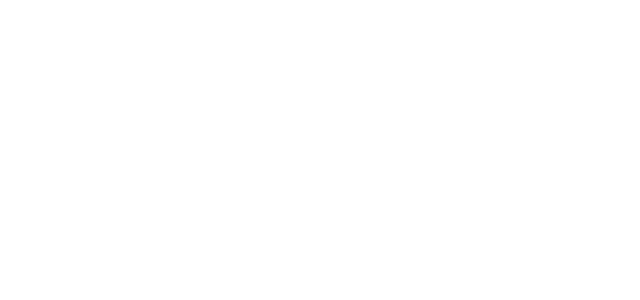
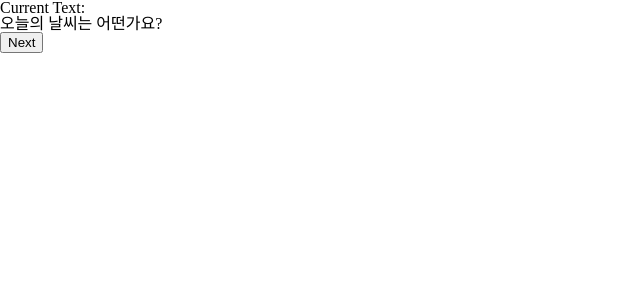
Before and after one commit to NeronsInTheRoom/NeronsInTheRoom_front, a React (Create React App) app: page /audioplayer in a window 1280 px wide. Before the commit this address had no page. Shown: the top 300 px of the page, without its empty margins (0-640 px from the left). Built offline with nearby package versions, Linux system fonts and the light colour scheme; no server answers.

Commit message:
데이터로 음성변환 성공

```diff
--- a/src/App.js
+++ b/src/App.js
@@ -3,6 +3,7 @@
 import Main from "./pages/Main"
 import Question from "./pages/Question";
 import Complete from "./pages/Complete";
+import AudioPlayer from "./pages/AudioPlayer";
 
 function App() {
   return (
@@ -15,6 +16,7 @@
           <Route path="/" element={<Main />}/>
           <Route path="/question" element={<Question />} />
           <Route path="/complete" element={<Complete />} />
+          <Route path="/audioplayer" element={<AudioPlayer />} />
         </Routes>
       </BrowserRouter>
     </>
--- a/src/pages/AudioPlayer.js
+++ b/src/pages/AudioPlayer.js
@@ -1,25 +1,38 @@
-import React, { useState } from 'react';
+import React, { useState, useEffect } from 'react';
 
 const AudioPlayer = () => {
+  const [currentIndex, setCurrentIndex] = useState(0);
+  const [audioUrl, setAudioUrl] = useState('');
   const [text, setText] = useState('');
   const [filename, setFilename] = useState('');
-  const [audioUrl, setAudioUrl] = useState('');
   const [isLoading, setIsLoading] = useState(false);
 
-  const handleSubmit = async (event) => {
-    event.preventDefault();
-    setIsLoading(true);  // 요청 시작 시 로딩 상태로 설정
+  // 데이터 배열 정의
+  const data = [
+    { "key": "Q1", "value": "오늘의 날씨는 어떤가요?" },
+    { "key": "Q2", "value": "어제 저녁에 무엇을 먹었나요?" },
+    { "key": "Q3", "value": "가장 좋아하는 취미는 무엇인가요?" },
+    { "key": "Q4", "value": "여행을 가고 싶은 곳은 어디인가요?" },
+    { "key": "Q5", "value": "마지막으로 읽은 책은 무엇인가요?" }
+  ];
+
+  const fetchAudio = async (index) => {
+    const { key, value } = data[index];
+    setText(value);
+    const newFilename = `${key}.wav`;
+    setFilename(newFilename);
+    setIsLoading(true); // 요청 시작 시 로딩 상태로 설정
 
     try {
-      // TTS 요청을 서버로 보내기
+      // 음성 생성 요청을 서버로 보내기
       const response = await fetch('http://localhost:8000/ttsmodule', {
         method: 'POST',
         headers: {
           'Content-Type': 'application/x-www-form-urlencoded',
         },
         body: new URLSearchParams({
-          text: text,
-          filename: filename
+          text: value,
+          filename: newFilename
         }),
       });
 
@@ -28,52 +41,47 @@
       }
 
       // 파일 경로 설정 (요청 완료 후 URL 업데이트)
-      const audioFileUrl = `http://localhost:8000/audio/${filename}.wav`;
+      const audioFileUrl = `http://localhost:8000/audio/${newFilename}`;
       setAudioUrl(audioFileUrl);
     } catch (error) {
       console.error('Error generating audio:', error);
     } finally {
-      setIsLoading(false);  // 요청이 끝나면 로딩 상태 해제
+      setIsLoading(false); // 요청이 끝나면 로딩 상태 해제
     }
+  };
+
+  useEffect(() => {
+    // 컴포넌트가 마운트되거나 currentIndex가 변경될 때 오디오 요청
+    fetchAudio(currentIndex);
+  }, [currentIndex]);
+
+  const handleNext = () => {
+    // 다음 항목으로 이동 (끝까지 갔으면 처음으로 돌아감)
+    setAudioUrl(''); // 이전 오디오 파일을 제거
+    setCurrentIndex((prevIndex) => (prevIndex + 1) % data.length);
   };
 
   return (
     <div>
-      <form onSubmit={handleSubmit}>
-        <label>
-          Text:
-          <input
-            type="text"
-            value={text}
-            onChange={(e) => setText(e.target.value)}
-            required
-          />
-        </label>
-        <br />
-        <label>
-          Filename:
-          <input
-            type="text"
-            value={filename}
-            onChange={(e) => setFilename(e.target.value)}
-            required
-          />
-        </label>
-        <br />
-        <button type="submit" disabled={isLoading}>
-          {isLoading ? 'Generating...' : 'Generate Audio'}
-        </button>
-      </form>
+      <div>
+        <h3>Current Text:</h3>
+        <p>{text}</p>
+      </div>
+      {isLoading && <p>Generating audio...</p>}
 
-      {audioUrl && (
+      {audioUrl && !isLoading && (
         <div>
           <h3>Generated Audio:</h3>
-          <audio controls autoPlay>
+          <audio key={audioUrl} controls autoPlay>
             <source src={audioUrl} type="audio/wav" />
             Your browser does not support the audio element.
           </audio>
         </div>
       )}
+
+      <button onClick={handleNext} disabled={isLoading}>
+        {isLoading ? 'Loading...' : 'Next'}
+      </button>
     </div>
   );
 };
--- a/src/pages/Main.js
+++ b/src/pages/Main.js
@@ -3,7 +3,7 @@
         <div className="App">
           <header className="App-header">
             <h1>치매 자가 진단 테스트</h1>
-            <a href="/question" className="start-button">시작</a>
+            <a href="/audioplayer" className="start-button">시작</a>
           </header>
         </div>
     )
```
